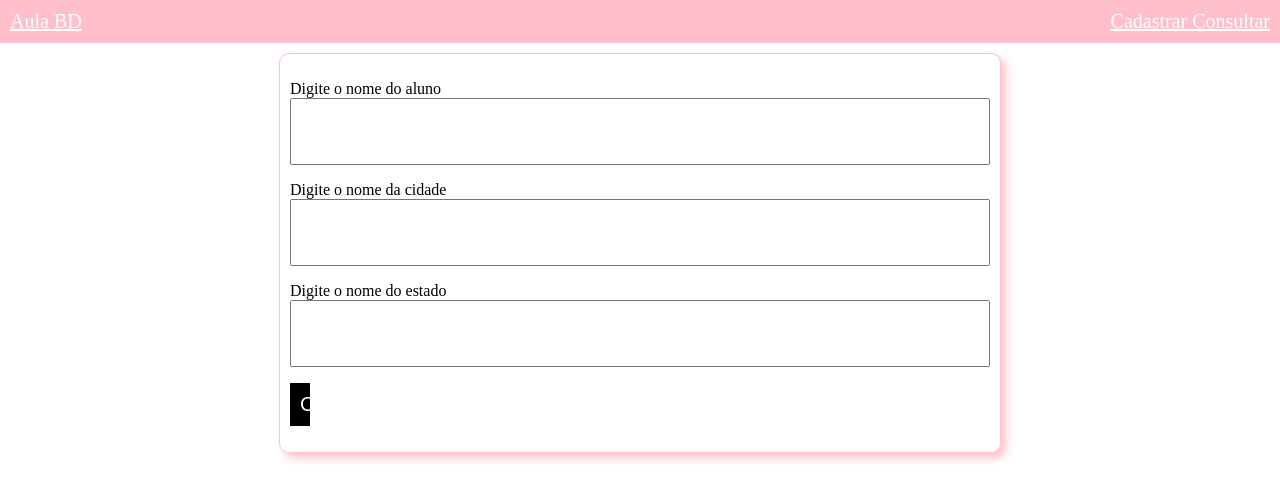
After one commit to anatriz2008/AulaPHP, a PHP site: page /aluno.php in a window 1280 px wide. The commit adds this page. Shown: the top 501 px of the page. Run offline with PHP 8.4, Linux system fonts and the light colour scheme.

Commit message:
23/20/2025

```diff
--- /dev/null
+++ b/aluno.php
@@ -0,0 +1,37 @@
+<!DOCTYPE html>
+<html lang="en">
+<head>
+    <meta charset="UTF-8">
+    <meta http-equiv="X-UA-Compatible" content="IE=edge">
+    <meta name="viewport" content="width=device-width, initial-scale=1.0">
+    <title>Document</title>
+    <link rel="stylesheet" href="estilos.css">
+
+</head>
+<body>
+    <?php include "menu.php"?>
+
+    <div class="conteudo">
+        <form action="#" method="post">
+        <p>
+        Digite o nome do aluno<br>
+        <input type="text" name="nome">
+        </p>
+
+        <p>
+        Digite o nome da cidade<br>
+        <input type="text" name="cidade">
+        </p>
+
+        <p>
+        Digite o nome do estado<br>
+        <input type="text" name="estado">
+        </p>
+
+        <p>
+            <input type="submit" name="enviar" value="Cadastrar">
+        </p>
+        </div>
+</form>
+</body>
+</html>
--- a/estilos.css
+++ b/estilos.css
@@ -29,3 +29,39 @@ body
     box-shadow: 5px 5px 10px pink;
     padding: 10px;
 }
+
+.conteudo input[type=text]
+{
+    width: 100%;
+    box-sizing: border-box;
+    padding: 20px;
+    font-size: 20px;
+}
+
+.conteudo input[type=submit]
+{
+    padding: 10px;
+    width: 10px;
+    background-color: black;
+    color: white;
+    font-size: 20px;
+    border: none;
+}
+
+table, td, th
+{
+    border: 1px black;
+    border-collapse: collapse;
+    padding: 5px;
+}
+
+th
+{
+    background-color: blueviolet;
+    color: white;
+}
+
+table
+{
+    width: 100%;
+}
--- a/menu.php
+++ b/menu.php
@@ -2,12 +2,12 @@
 
 
         <div>
-            <a href="#">Aula BD </a>
+            <a href="index.php">Aula BD </a>
         </div>
 
         <div>
-            <a href="#">Cadastrar </a>
-            <a href="#">Consultar </a>
+            <a href="aluno.php">Cadastrar </a>
+            <a href="aluno_consulta.php">Consultar </a>
         </div>
 
     </div>
```
Also changed, not shown: aluno_consulta.php (added, +36 -0 lines).
